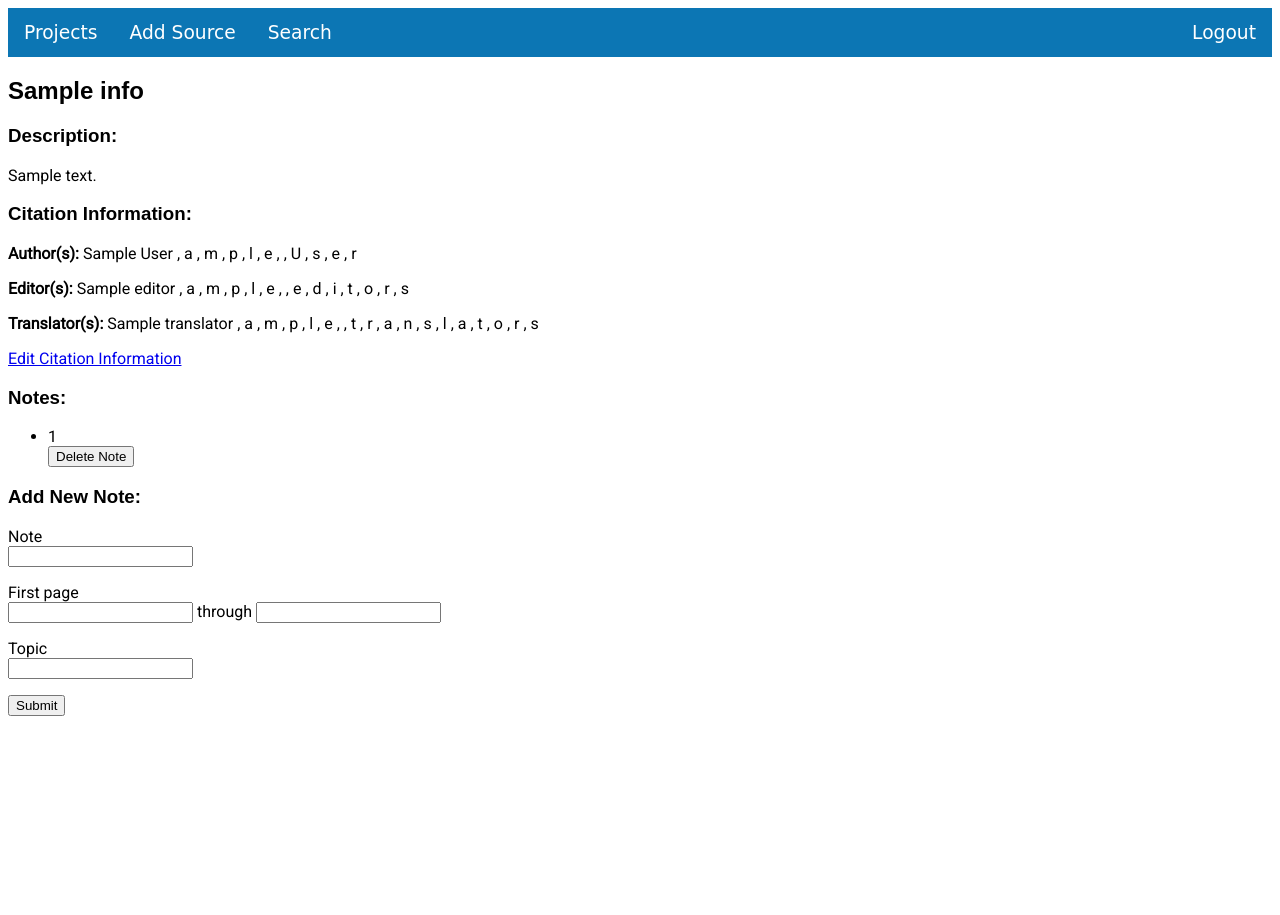
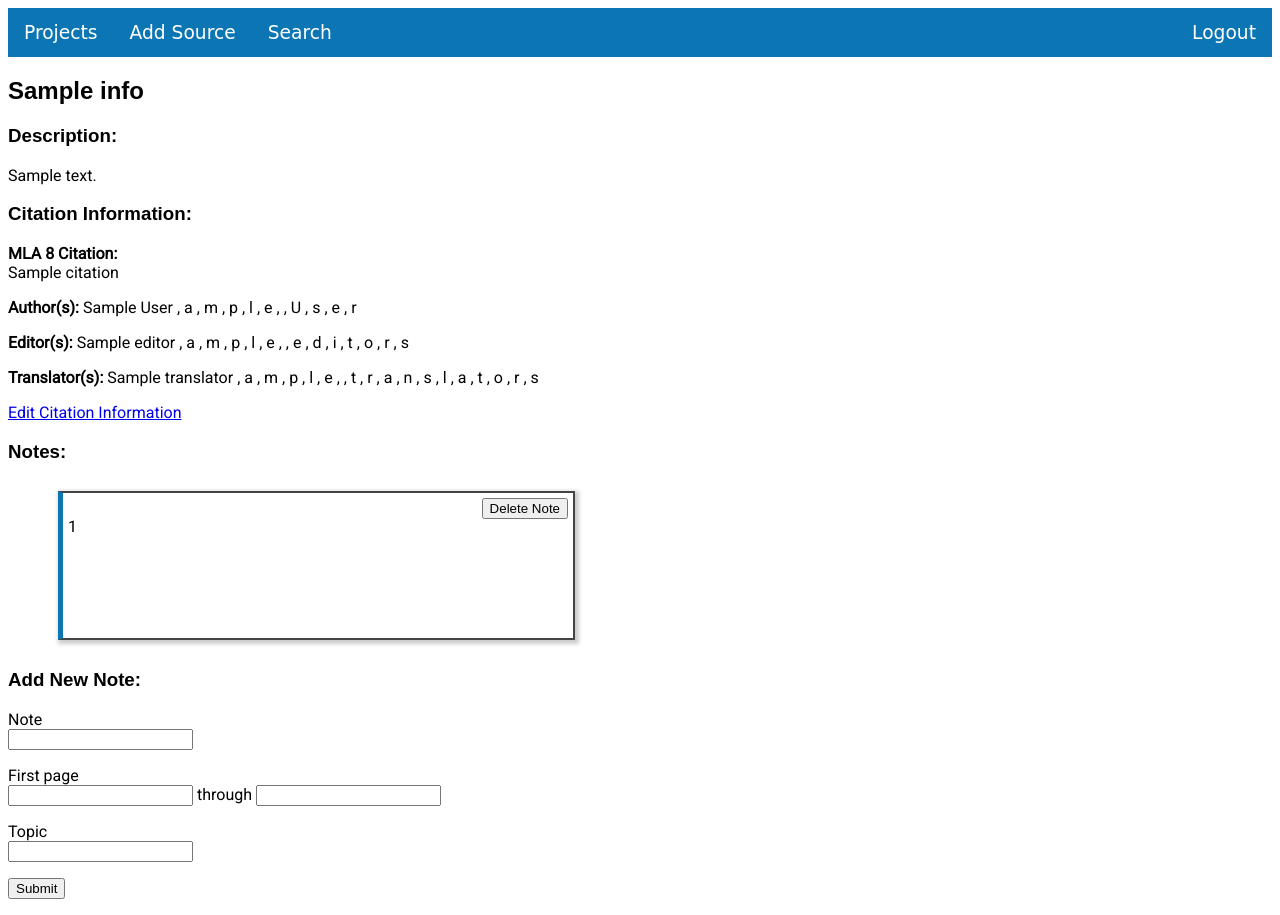
Before and after one commit to ked66/ResearchNotes, a Python web app: template templates/source_summary.html in a window 1280 px wide. Before the commit the page ends 716 px from the top, so only its background shows below. Run offline with Jinja, Linux system fonts and the light colour scheme; the template is opened without the code that fills it: most values are stand-ins (such as "Sample title", 1, 10 or a date in 2020); form fields are guessed from the names that the template uses; some web fonts are replaced.

Commit message:
added topics tags to notes on source_summary pages added css styling to notes on source_summary pages

```diff
--- a/routes.py
+++ b/routes.py
@@ -292,6 +292,10 @@ def source(source_id):
 
         # Query Notes - order by first page
         notes = db.session.query(Notes, Notes.id).filter(Notes.source_id == source_id).order_by(Notes.first_page)
+        note_ids = [note[1] for note in notes]
+
+        topics = db.session.query(Topics.name, Topics.id, Topics_Notes.note_id).join(Topics_Notes).\
+            filter(Topics_Notes.note_id.in_(note_ids)).all()
 
         return render_template('source_summary.html',
                                source = source,
@@ -300,6 +304,7 @@ def source(source_id):
                                editors = editors,
                                translators = translators,
                                notes = notes,
+                               topics = topics,
                                form = form)
     else:
         flash("Oops! You aren't authorized to view that page.")
--- a/static/stylesheet.css
+++ b/static/stylesheet.css
@@ -69,3 +69,52 @@ ul.dropdown-content li a {
 .topnav a:hover, .dropdown:hover .dropbtn {
   background-color: #444444;
 }
+
+ul.note {
+    list-style-type: none;
+    overflow: hidden;
+    position: relative;
+}
+
+ul.note li {
+    border: 2px solid #444444;
+    border-left: 5px solid #0C76B4;
+    padding: 5px;
+    padding-bottom: 60px;
+    margin: 10px;
+    max-width: 500px;
+    min-height: 80px;
+    position: relative;
+    box-shadow: 2px 2px 4px 2px rgba(0,0,0,0.2);
+}
+
+.topic ul {
+    list-style-type: none;
+    list-style-position: inside;
+    overflow: hidden;
+    padding-left: 0px;
+    height: 40px;
+    position: absolute;
+    bottom: 10px;
+}
+
+.topic ul li {
+    border-style: none;
+    box-shadow: none;
+    background: #d623cb;
+    float: left;
+}
+
+.topic ul li:hover {
+    background: #c01fb6;
+}
+
+.topic ul li a {
+    color: white;
+    text-decoration: none;
+}
+
+ul.note .right {
+    float: right;
+    overflow: hidden;
+}
--- a/templates/source_summary.html
+++ b/templates/source_summary.html
@@ -9,6 +9,9 @@
 </div>
 <div class="citation information">
     <h3>Citation Information:</h3>
+    <p><b>MLA 8 Citation: </b><br>
+        {{ source.citation | safe }}
+    </p>
     <p><b>Author(s): </b>
     {{ authors[0] }}
     {% for author in authors[1:] %}
@@ -43,12 +46,22 @@
 
 <div class="notes">
     <h3>Notes: </h3>
-    <ul>
+    <ul class = "note">
         {% for note in notes %}
-            <li>{{ note[0] }}
-            <form action="/delete/note/{{ note[1] }}" method="post">
-                <input type="submit" value="Delete Note" />
-            </form>
+            <li>
+                <form action="/delete/note/{{ note[1] }}" method="post" class = "right">
+                    <input type="submit" value="Delete Note" />
+                </form><br>
+                {{ note[0] }}
+                <div class = "topic">
+                    <ul>
+                        {% for topic in topics %}
+                            {% if topic.note_id == note[1] %}
+                            <li><a href = "/subtopic/{{topic.id}}">{{ topic.name }}</a></li>
+                            {% endif %}
+                        {% endfor %}
+                    </ul>
+                </div>
             </li>
         {% endfor %}
     </ul>
```
